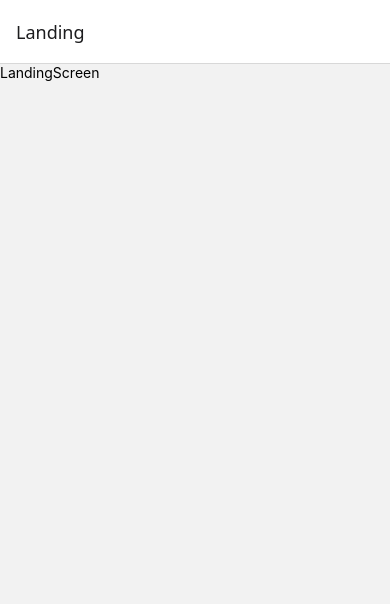
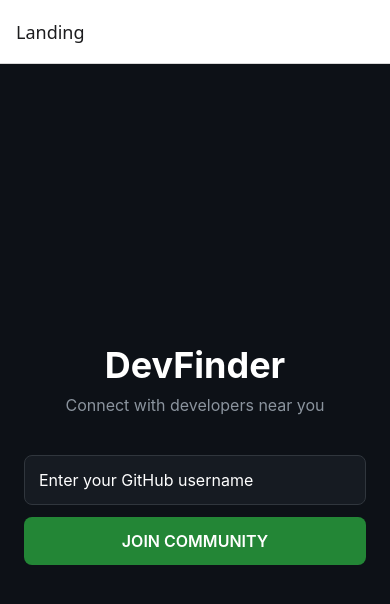
Before and after one commit to hannahdavantes/Davantes_SODV2251_DevFinderApp, a React Native app: screen /Landing in a window 390 px wide. Shown: the top 604 px of the page. Built offline with nearby package versions, Linux system fonts and the light colour scheme.

Commit message:
Added styles for landing screen

```diff
--- a/src/screens/LandingScreen.tsx
+++ b/src/screens/LandingScreen.tsx
@@ -1,11 +1,102 @@
-import { StyleSheet, Text, View } from "react-native";
-type Props = {};
-const LandingScreen = (props: Props) => {
+import { useState } from "react";
+import {
+  View,
+  Text,
+  TextInput,
+  Pressable,
+  ActivityIndicator,
+  StyleSheet,
+} from "react-native";
+import { SafeAreaView } from "react-native-safe-area-context";
+
+export default function LandingScreen() {
+  const [username, setUsername] = useState("");
+  const [isLoading, setIsLoading] = useState(false);
+  const [error, setError] = useState("");
+
+  function handleSubmit() {
+    console.log("Submitted:", username);
+  }
+
   return (
-    <View>
-      <Text>LandingScreen</Text>
-    </View>
+    <SafeAreaView style={styles.container}>
+      <View style={styles.inner}>
+        <Text style={styles.title}>DevFinder</Text>
+        <Text style={styles.subtitle}>Connect with developers near you</Text>
+        <TextInput
+          style={styles.input}
+          placeholder="Enter your GitHub username"
+          value={username}
+          onChangeText={setUsername}
+          autoCapitalize="none"
+          autoCorrect={false}
+        />
+
+        {error ? <Text style={styles.errorText}>{error}</Text> : null}
+
+        {isLoading ? (
+          <ActivityIndicator size="large" style={styles.loader} />
+        ) : (
+          <Pressable style={styles.button} onPress={handleSubmit}>
+            <Text style={styles.buttonText}>Join Community</Text>
+          </Pressable>
+        )}
+      </View>
+    </SafeAreaView>
   );
-};
-export default LandingScreen;
-const styles = StyleSheet.create({});
+}
+
+const styles = StyleSheet.create({
+  container: {
+    flex: 1,
+    backgroundColor: "#0d1117",
+  },
+  inner: {
+    flex: 1,
+    justifyContent: "center",
+    paddingHorizontal: 24,
+  },
+  title: {
+    fontSize: 36,
+    fontWeight: "bold",
+    color: "#ffffff",
+    marginBottom: 8,
+    textAlign: "center",
+  },
+  subtitle: {
+    fontSize: 16,
+    color: "#8b949e",
+    marginBottom: 40,
+    textAlign: "center",
+  },
+  input: {
+    backgroundColor: "#161b22",
+    color: "#ffffff",
+    borderWidth: 1,
+    borderColor: "#30363d",
+    borderRadius: 8,
+    padding: 14,
+    fontSize: 16,
+    marginBottom: 12,
+  },
+  errorText: {
+    color: "#f85149",
+    fontSize: 14,
+    marginBottom: 12,
+  },
+  button: {
+    backgroundColor: "#238636",
+    borderRadius: 8,
+    padding: 14,
+    alignItems: "center",
+  },
+  buttonText: {
+    color: "#ffffff",
+    fontSize: 16,
+    fontWeight: "600",
+    textTransform: "uppercase",
+  },
+  loader: {
+    marginTop: 12,
+  },
+});
```
